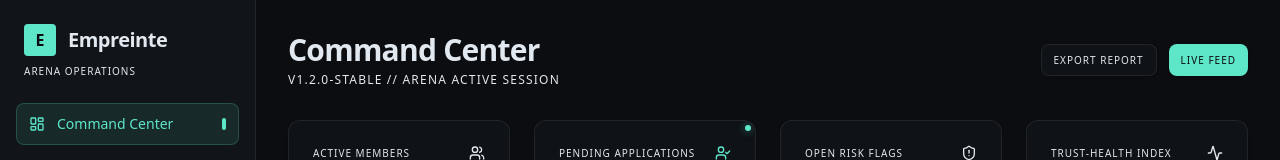
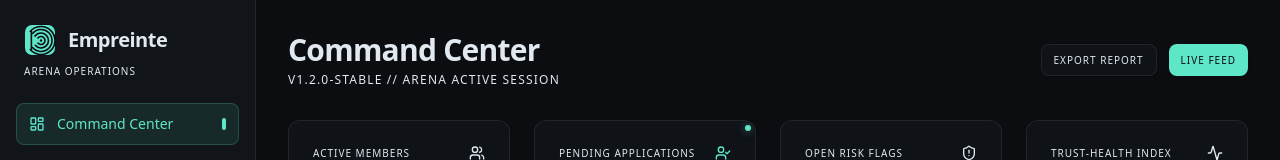
Before and after one commit to msurace328/Empreinte, a Next.js app: page /admin in a window 1280 px wide. Shown: the top 160 px of the page. Built offline with nearby package versions, Linux system fonts and the light colour scheme.

Commit message:
Replace logo div with an image in sidebar

```diff
--- a/src/components/shell/sidebar.tsx
+++ b/src/components/shell/sidebar.tsx
@@ -61,7 +61,7 @@ export function Sidebar() {
         <aside className="w-64 border-r border-border-muted bg-canvas-muted flex flex-col h-screen fixed left-0 top-0 z-50">
             <div className="p-6">
                 <div className="flex items-center gap-3">
-                    <div className="size-8 bg-signal-cyan rounded flex items-center justify-center text-canvas-black font-bold">E</div>
+                    <img src="/logo.svg" alt="Empreinte" className="size-8 rounded" />
                     <span className="font-bold text-xl tracking-tight">Empreinte</span>
                 </div>
                 <div className="mt-2 text-[10px] uppercase tracking-widest text-muted-foreground font-mono">Arena Operations</div>
```
